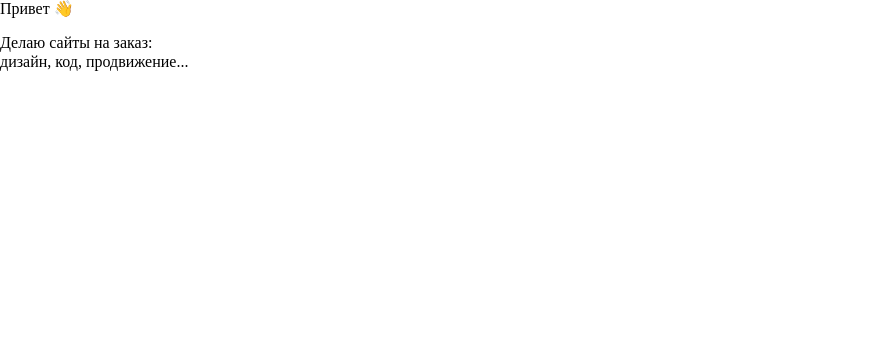
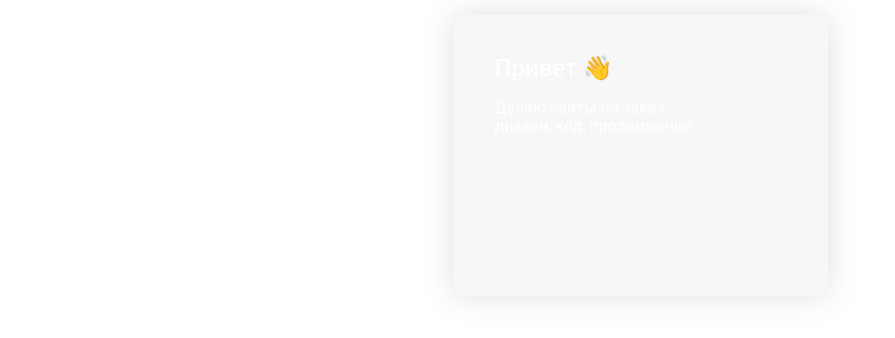
Before and after one commit to agrajdean/taplink, a plain HTML site: page index.html in a window 1280 px wide. Shown: the whole page, without its empty margins (0-895 px from the left). Drawn offline with Linux system fonts and the light colour scheme.

Commit message:
add: header styles

```diff
--- a/css/style.css
+++ b/css/style.css
@@ -1,3 +1,41 @@
 * {
   box-sizing: border-box;
 }
+
+body {
+  background-color: F7F7F7;
+  padding: 15px;
+  font-family: "Montserrat", sans-serif;
+  font-family: "Roboto", sans-serif;
+}
+
+.page-wrapper {
+  max-width: 375px;
+  margin: auto;
+  border-radius: 15px;
+  background: #f7f7f7;
+  box-shadow: 0px 0px 30px 0px rgba(128, 127, 127, 0.25);
+}
+
+.header {
+  color: #ffffff;
+  padding: 40px 42px 145px;
+  fill: linear-gradient(0deg, rgba(4, 9, 28, 0.7) 0%, rgba(4, 9, 28, 0.7) 100%),
+    url("../img/header-bg.png") no-repeat center / cover,
+    lightgray 50% / cover no-repeat;
+  mix-blend-mode: plus-darker;
+}
+
+.hello {
+  font-family: Roboto;
+  font-size: 24px;
+  font-style: normal;
+  font-weight: 400;
+}
+
+.hello-text {
+  font-family: Roboto;
+  font-size: 16px;
+  font-style: normal;
+  font-weight: 400;
+}
--- a/index.html
+++ b/index.html
@@ -3,6 +3,12 @@
   <head>
     <meta charset="UTF-8" />
     <meta name="viewport" content="width=device-width, initial-scale=1.0" />
+    <link rel="preconnect" href="https://fonts.googleapis.com" />
+    <link rel="preconnect" href="https://fonts.gstatic.com" crossorigin />
+    <link
+      href="https://fonts.googleapis.com/css2?family=Montserrat:wght@400;600&family=Roboto&display=swap"
+      rel="stylesheet"
+    />
     <link rel="stylesheet" href="css/normalize.css" />
     <link rel="stylesheet" href="css/style.css" />
     <title>Андрей Граждян</title>
```
Also changed, not shown: img/header-bg.png (added).
